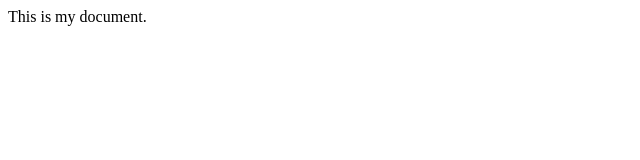
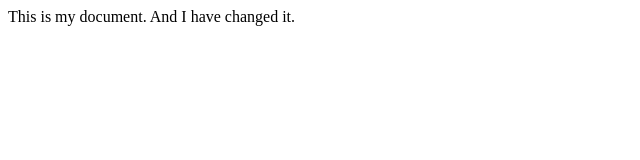
Before and after one commit to LauraMerris/game-collect, a website: page public/index.html in a window 1280 px wide. Shown: the whole page, without its empty margins (0-640 px from the left). Drawn offline with Linux system fonts and the light colour scheme.

Commit message:
changed index

```diff
--- a/public/index.html
+++ b/public/index.html
@@ -3,7 +3,7 @@
 
 </header>
 <main>
-    This is my document.
+    This is my document. And I have changed it.
 </main>
 <footer>
 
```
